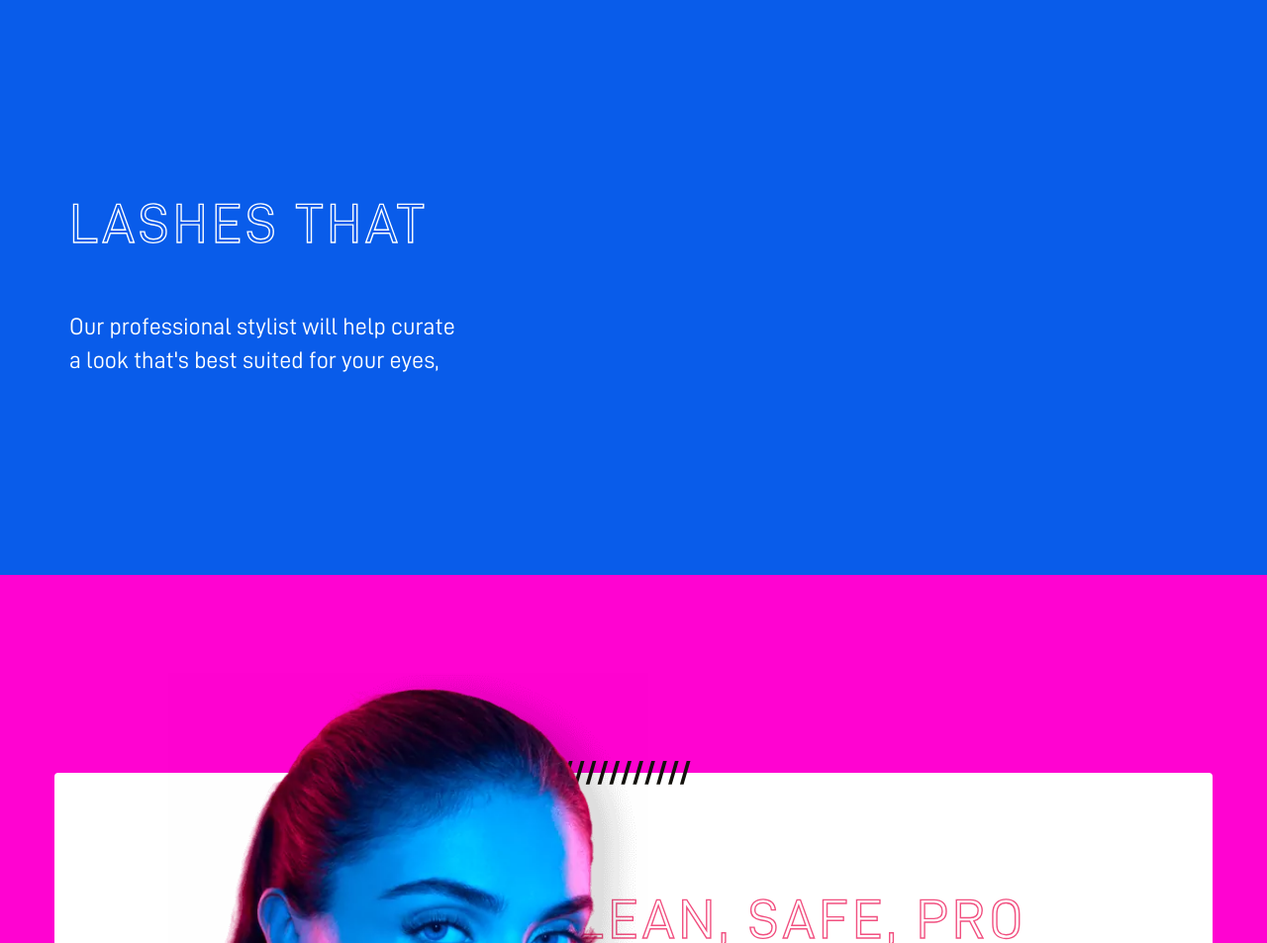
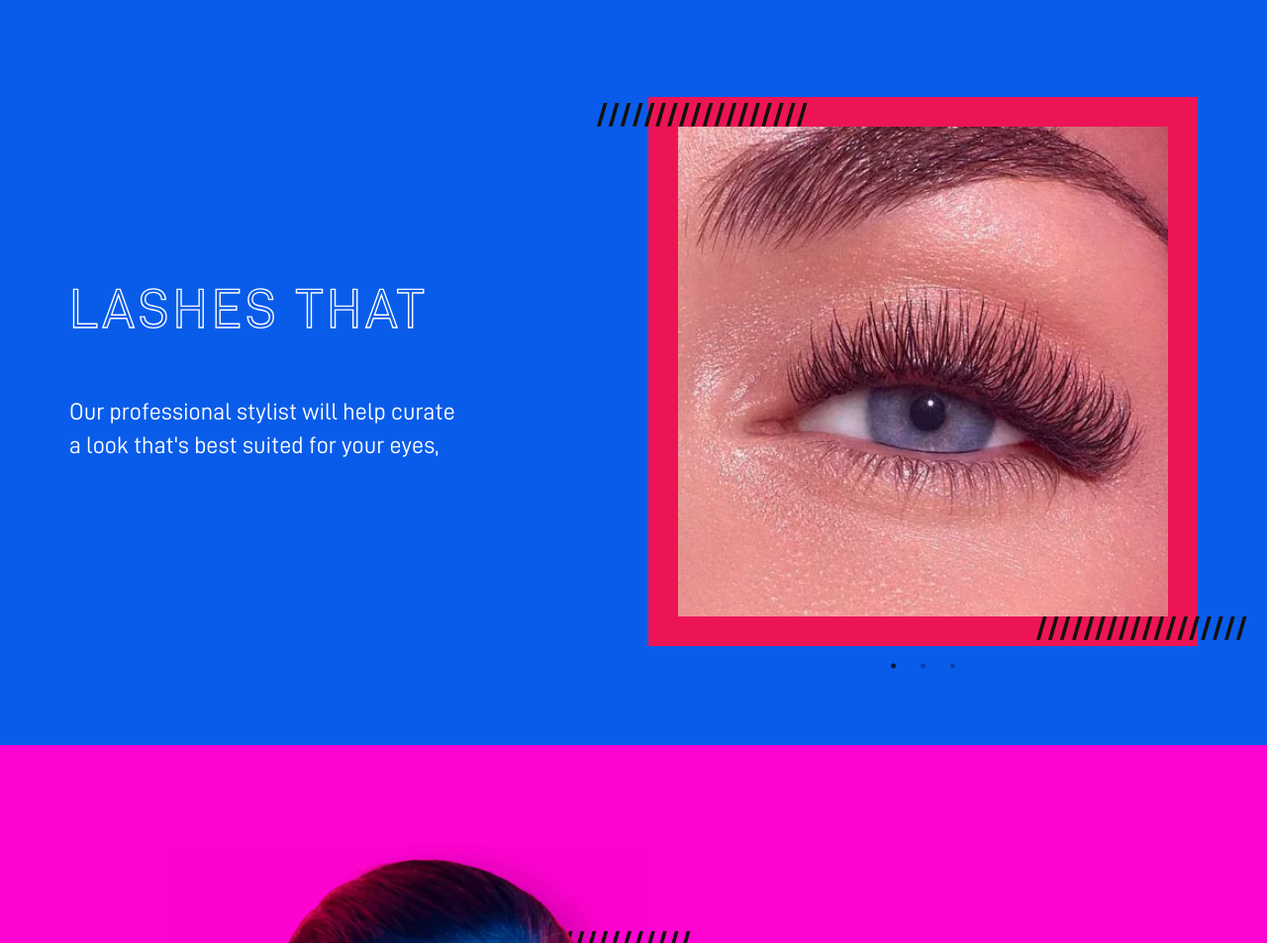
Before and after one commit to fbs-vincent/ottm-lashes, a plain HTML site: page index.html in a window 1280 px wide. Shown: the part 1447-2400 px from the top of the page at 99% size. Drawn offline with nearby package versions, Linux system fonts and the light colour scheme; some packages are replaced by stand-ins of ours; files whose address does not match are found by name.

Commit message:
Added webp. images and updated html and css files.

```diff
--- a/index.html
+++ b/index.html
@@ -11,6 +11,10 @@
       rel="stylesheet"
       type="text/css"
       href="//cdn.jsdelivr.net/npm/slick-carousel@1.8.1/slick/slick.css"
+    />
+    <link
+      rel="stylesheet"
+      href="https://cdn.jsdelivr.net/npm/slick-carousel@1.8.1/slick/slick-theme.css"
     />
 
     <!-- Font preload -->
@@ -393,9 +397,10 @@
         </div>
       </div>
     </div>
-    <div id="lashes-that" class="bg-blue py-200">
+    <div id="lashes-that" class="bg-blue py-100">
       <div class="container">
         <div class="row">
+          <div class="d-flex align-items-center">
             <div class="col-lg-6">
               <h2
                 class="stroke-white text-transform-uppercase mb-60"
@@ -407,6 +412,61 @@
                 Our professional stylist will help curate <br />
                 a look that's best suited for your eyes,
               </p>
+            </div>
+            <div class="col-lg-6">
+              <div class="border-pink-thick position-relative">
+                <img
+                  class="position-absolute"
+                  src="./assets/img/lines_black-a.png"
+                  alt="Lashes Line"
+                  style="top: -24px; left: -82px"
+                />
+                <div class="slick">
+                  <div>
+                    <picture>
+                      <source
+                        srcset="./assets/img/lash-slider.webp"
+                        type="image/webp"
+                      />
+                      <img
+                        data-src="./assets/img/lash-slider.jpg"
+                        alt="Lashes Model"
+                      />
+                    </picture>
+                  </div>
+                  <div>
+                    <picture>
+                      <source
+                        srcset="./assets/img/lash-slider2.webp"
+                        type="image/webp"
+                      />
+                      <img
+                        data-src="./assets/img/lash-slider2.jpg"
+                        alt="Lashes Model"
+                      />
+                    </picture>
+                  </div>
+                  <div>
+                    <picture>
+                      <source
+                        srcset="./assets/img/lash-slider3.webp"
+                        type="image/webp"
+                      />
+                      <img
+                        data-src="./assets/img/lash-slider3.jpg"
+                        alt="Lashes Model"
+                      />
+                    </picture>
+                  </div>
+                </div>
+                <img
+                  class="position-absolute"
+                  src="./assets/img/lines_black-a.png"
+                  alt="Lashes Line"
+                  style="bottom: -24px; right: -80px"
+                />
+              </div>
+            </div>
           </div>
         </div>
       </div>
@@ -482,7 +542,15 @@
       </p>
     </footer>
 
-    <!-- Defered slick slider js cdn -->
+    <!-- Defered slick slider js cdn and jquery -->
+    <script
+      type="text/javascript"
+      src="//code.jquery.com/jquery-1.11.0.min.js"
+    ></script>
+    <script
+      type="text/javascript"
+      src="//code.jquery.com/jquery-migrate-1.2.1.min.js"
+    ></script>
     <script
       type="text/javascript"
       src="//cdn.jsdelivr.net/npm/slick-carousel@1.8.1/slick/slick.min.js"
@@ -495,5 +563,16 @@
       integrity="sha512-TmDwFLhg3UA4ZG0Eb4MIyT1O1Mb+Oww5kFG0uHqXsdbyZz9DcvYQhKpGgNkamAI6h2lGGZq2X8ftOJvF/XjTUg=="
       crossorigin="anonymous"
     ></script>
+
+    <script>
+      $(document).ready(function () {
+        $('.slick').slick({
+          infinite: true,
+          slidesToShow: 1,
+          dots: true,
+          arrows: false,
+        });
+      });
+    </script>
   </body>
 </html>
--- a/styles.css
+++ b/styles.css
@@ -165,6 +165,24 @@ ul li img {
   width: 155px;
 }
 
+.slick img {
+  margin: 0 auto;
+  width: 100%;
+  /* border: 30px solid #ed1456; */
+}
+
+.slick-dots {
+  bottom: -60px;
+}
+
+.slick-dotted.slick-slider {
+  margin-bottom: 0;
+}
+
+.border-pink-thick {
+  border: 30px solid #ed1456;
+}
+
 .position-absolute {
   position: absolute;
 }
@@ -201,12 +219,21 @@ ul li img {
   background-color: #ff03d1;
 }
 
+.bg-dark-pink {
+  background-color: #ed1456;
+}
+
 .bg-blue {
   background-color: #095cea;
 }
 
 .bg-light-blue {
   background-color: #00b2fc;
+}
+
+.bg-clip-path {
+  -webkit-clip-path: polygon(88% 0, 71% 100%, 0 100%, 0 0);
+  clip-path: polygon(88% 0, 71% 100%, 0 100%, 0 0);
 }
 
 .d-inline-block {
```
Also changed, not shown: assets/img/lash-slider.webp (added), assets/img/lash-slider2.webp (added), assets/img/lash-slider3.webp (added). Lines whose indentation alone changed are shown as unchanged.
